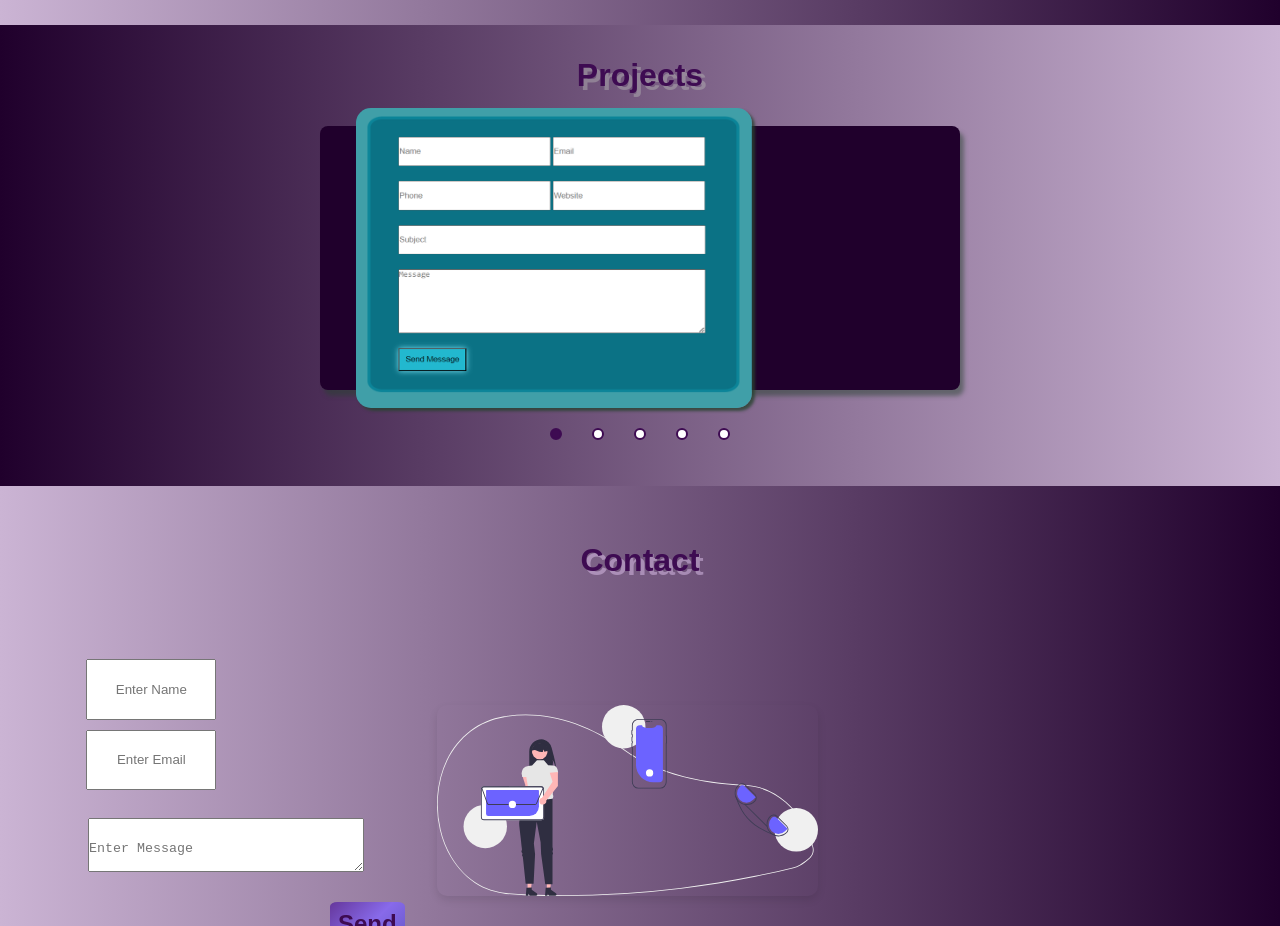
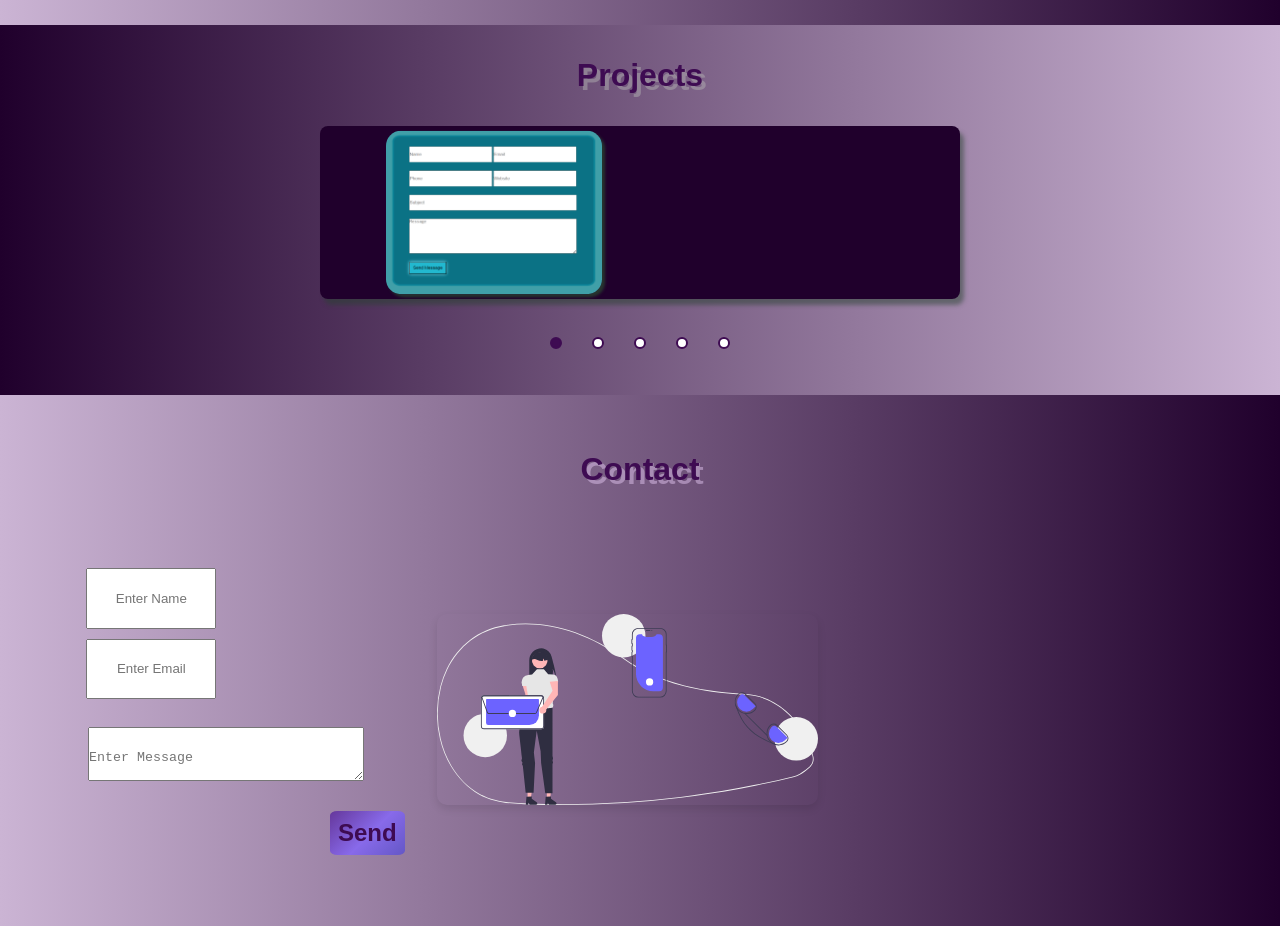
Before and after one commit to zwezdica/portfolio, a plain HTML site: page index.html in a window 1280 px wide. Shown: the part 2000-2926 px from the top of the page. Drawn offline with Linux system fonts and the light colour scheme.

Commit message:
Add files via upload

```diff
--- a/assets/css/style.css
+++ b/assets/css/style.css
@@ -259,7 +259,6 @@ article#projects {
 .project {
   display: flex;
   align-items: center;
-  gap: 4%;
   width: 70vh;
   margin: 0 auto;
   background-color: #20002c;
@@ -271,7 +270,7 @@ article#projects {
 }
 
 .project img {
-  height: 200px;
+  width: 18vh;
   margin-right: 100px;
   margin-left: 70px;
   border-radius: 10px;
```
